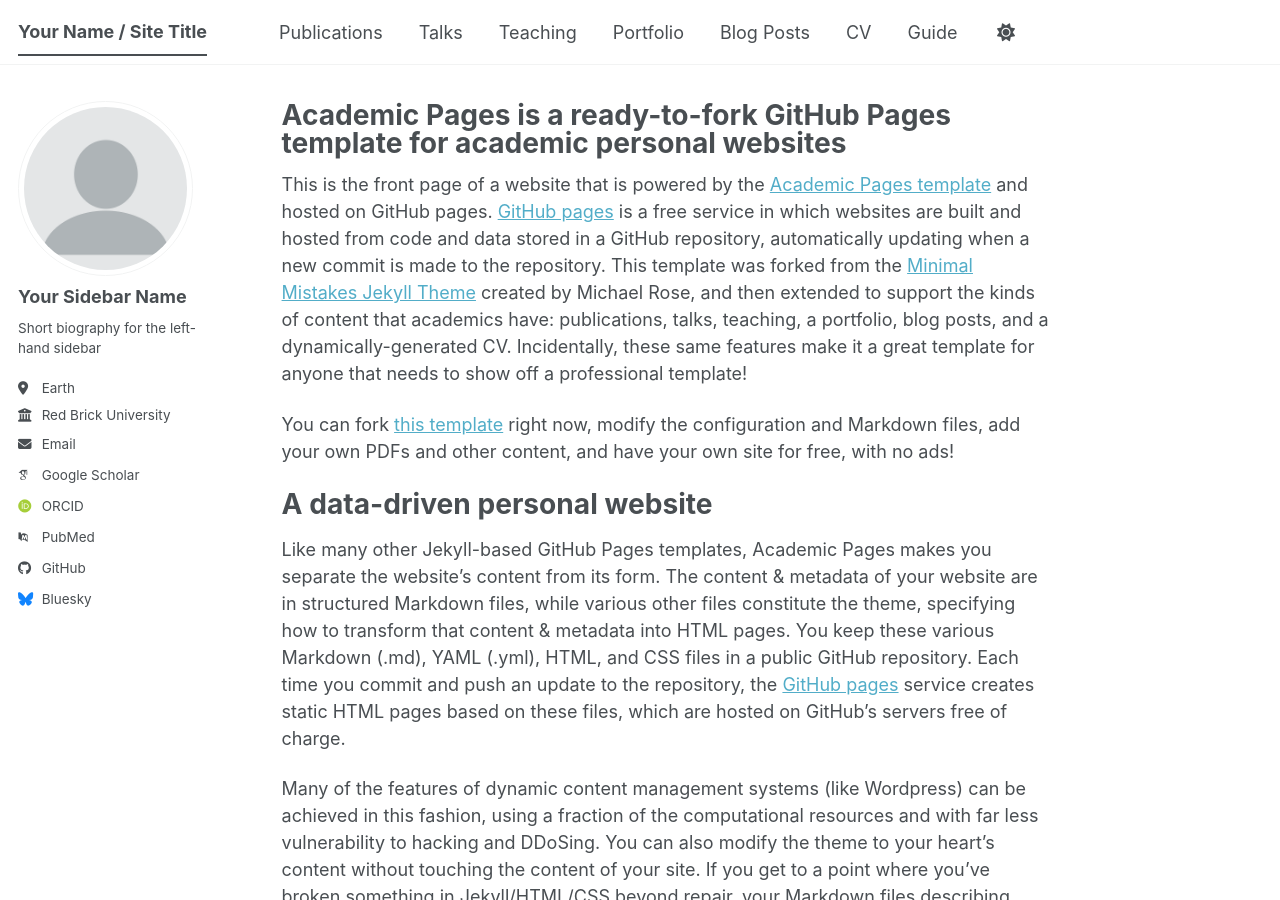
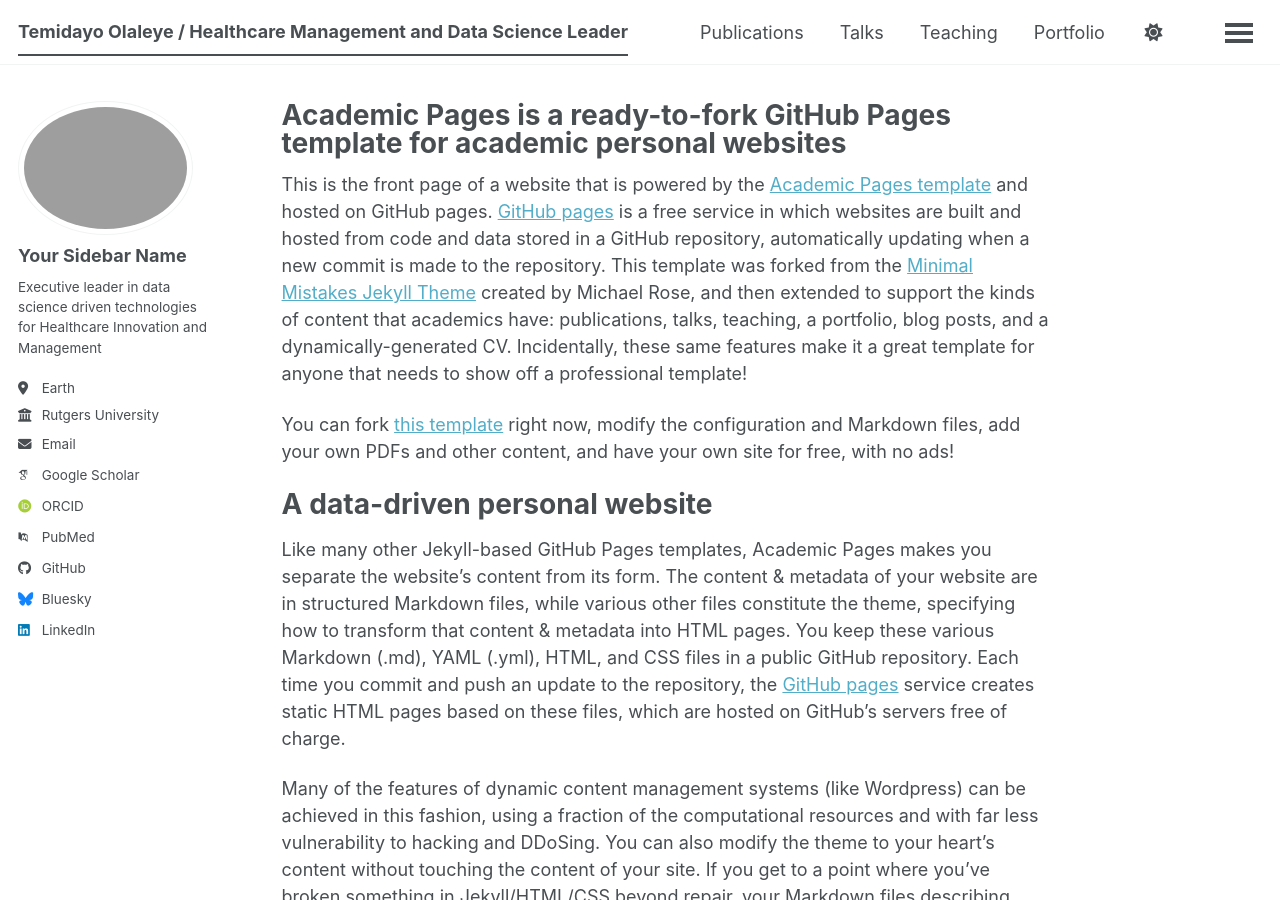
Before and after one commit to dayoolaleye/dayoolaleye.github.io, a Jekyll site: the page built from _pages/about.md, in a window 1280 px wide and 900 px high. Built offline with Jekyll 4.4.1, drawn with Linux system fonts in a browser that asks for light colours; some web fonts are replaced; a script bundle is joined from its source files by our own code; library files that are not in the unit come from our copies.

Commit message:
Update _config.yml

```diff
--- a/_config.yml
+++ b/_config.yml
@@ -9,33 +9,33 @@
 # Basic Site Settings
 locale                   : "en-US"
 site_theme               : "default" # The available themes options are "default", "air", "sunrise", "mint", "dirt" and "contrast"
-title                    : "Your Name / Site Title"
+title                    : "Temidayo Olaleye / Healthcare Management and Data Science Leader"
 title_separator          : "-"
 name                     : &name "Your Name"
 description              : &description "Your Name's academic portfolio"   # Update this with a general description of your site, this is the default if not overridden by a page
 url                      : https://academicpages.github.io # The base hostname & protocol for your site e.g. "https://[your GitHub username].github.io",
                                                            # or if you already have some other page hosted on Github then use "https://[your GitHub username].github.io/[Your Repo Name]"
 baseurl                  : "" # the subpath of your site, e.g. "/blog"
-repository               : "academicpages/academicpages.github.io"
+repository               : "dayoolaleye/dayoolaleye.github.io/"
 
 # Site Author - The following control what appear as part of the author content on the side bar.
 #               If a field is blank the icon and link will not appear, otherwise it will be shown.
 #               Additional customization can be done by editing /_includes/author-profile.html
 author:
   # Biographic information
-  avatar           : "profile.png"
+  avatar           : "profile1.png"
   name             : "Your Sidebar Name"
   pronouns         : # example: "she/her"
-  bio              : "Short biography for the left-hand sidebar"
+  bio              : "Executive leader in data science driven technologies for Healthcare Innovation and Management"
   location         : "Earth"
-  employer         : "Red Brick University"
+  employer         : "Rutgers University"
   uri              : # URL
   email            : "none@example.org"
 
   # Academic websites
   academia         : # URL
   arxiv            : # URL - Update with the correct link to your profile
-  googlescholar    : "https://scholar.google.com/citations?user=PS_CX0AAAAAJ"
+  googlescholar    : "https://scholar.google.com/citations?user=oeKekXwAAAAJ&hl=en"
   inspire-hep      : # URL
   impactstory      : # URL
   orcid            : "https://orcid.org/yourorcidurl"
@@ -66,7 +66,7 @@
   keybase          : # Username
   instagram        : # Username
   lastfm           : # Username
-  linkedin         : # Username
+  linkedin         : https://www.linkedin.com/in/temidayoadepoju/
   mastodon         : # URL
   medium           : # URL
   pinterest        : # Username
```
